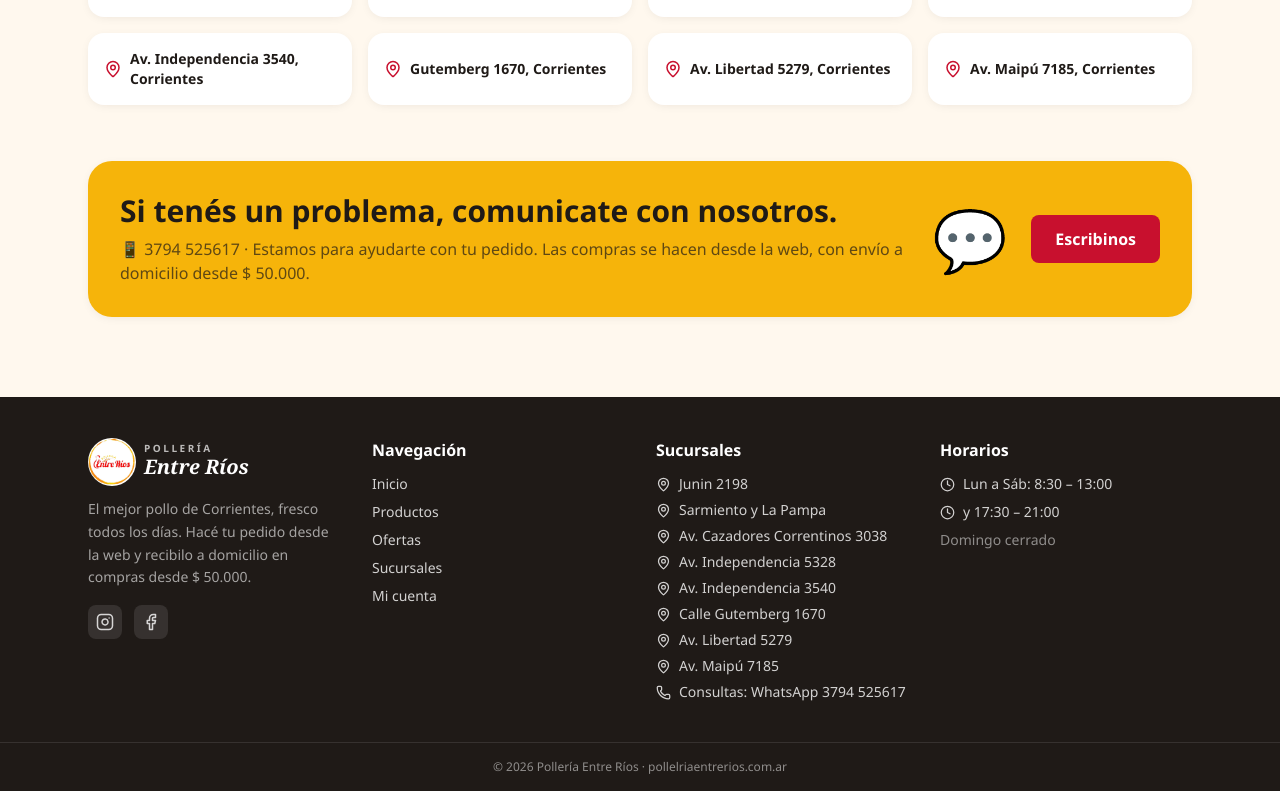
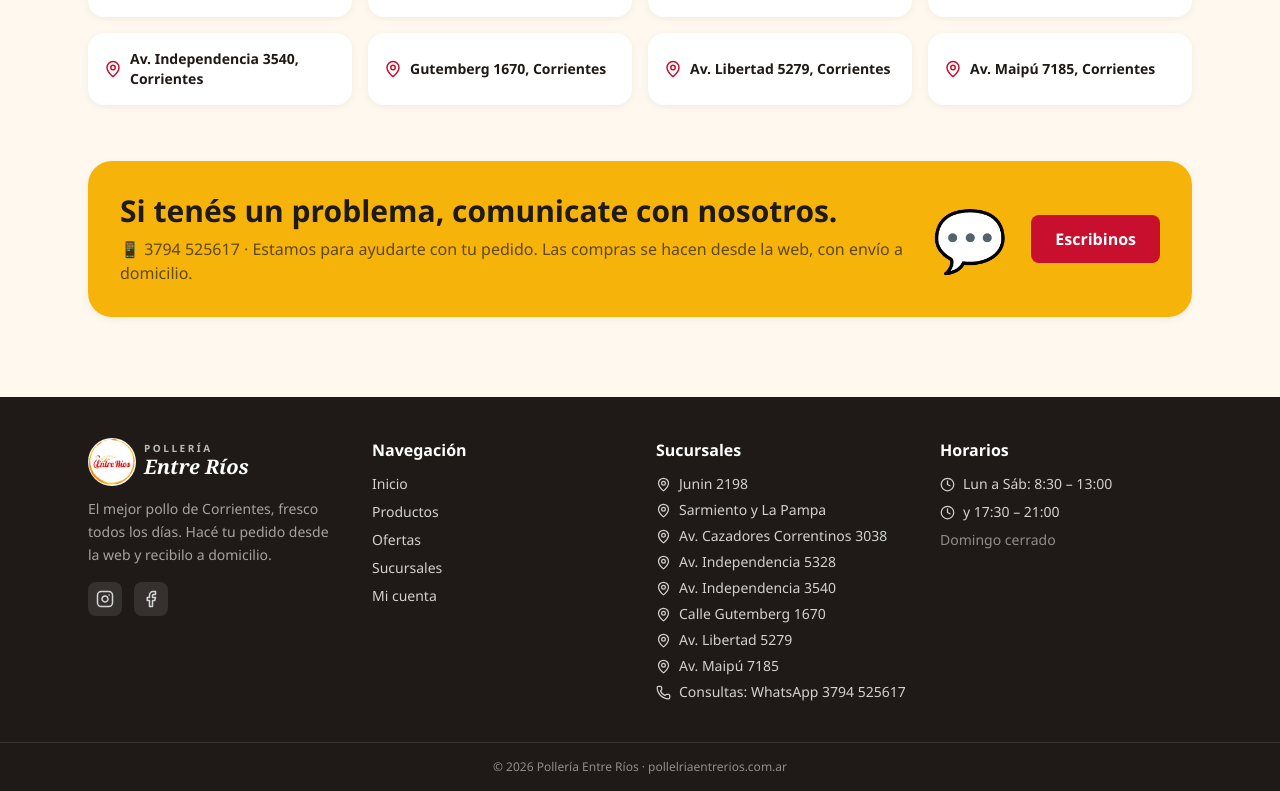
Before and after one commit to ConsultoriaDigital1/Polleria-web, a Next.js app: page / in a window 1280 px wide. Shown: the part 1242-2033 px from the top of the page. Built offline with nearby package versions, Linux system fonts and the light colour scheme; no server answers; the database is empty.

Commit message:
testeando

```diff
--- a/src/app/(store)/page.tsx
+++ b/src/app/(store)/page.tsx
@@ -6,8 +6,6 @@ import { ProductCatalog } from "@/components/store/ProductCatalog";
 import { SuperOfertaHero } from "@/components/store/SuperOfertaHero";
 import { AvisoTurnos } from "@/components/store/AvisoTurnos";
 import { sucursales } from "@/lib/sucursales";
-import { MIN_ENVIO_TOTAL } from "@/lib/geo";
-import { formatARS } from "@/lib/format";
 import {
   WHATSAPP_SOPORTE_TEXTO,
   WHATSAPP_SOPORTE_URL,
@@ -112,7 +110,7 @@ export default async function HomePage() {
             </h3>
             <p className="mt-1 text-xs text-brand-ink/70 md:mt-2 md:text-base">
               📱 {WHATSAPP_VISIBLE} · Estamos para ayudarte con tu pedido. Las compras se hacen
-              desde la web, con envío a domicilio desde {formatARS(MIN_ENVIO_TOTAL)}.
+              desde la web, con envío a domicilio.
             </p>
           </div>
           <span className="text-4xl md:text-6xl" aria-hidden>
@@ -137,7 +135,7 @@ export default async function HomePage() {
           <Feature
             icon={Truck}
             title="Envíos"
-            subtitle={`Desde ${formatARS(MIN_ENVIO_TOTAL)}`}
+            subtitle="A domicilio"
             compact
           />
         </div>
--- a/src/app/layout.tsx
+++ b/src/app/layout.tsx
@@ -5,7 +5,7 @@ import { buildAccentScript } from "@/lib/theme";
 export const metadata: Metadata = {
   title: "Pollería Entre Ríos — El mejor pollo de Corrientes",
   description:
-    "Pollería Entre Ríos, Corrientes: pollo fresco todos los días. Comprá online y recibilo a domicilio en compras desde $50.000. Consultas por WhatsApp al 3794 525617.",
+    "Pollería Entre Ríos, Corrientes: pollo fresco todos los días. Comprá online y recibilo a domicilio. Consultas por WhatsApp al 3794 525617.",
   icons: {
     icon: "/logo.jpg",
     apple: "/logo.jpg",
--- a/src/components/store/Footer.tsx
+++ b/src/components/store/Footer.tsx
@@ -1,8 +1,6 @@
 import Link from "next/link";
 import { MapPin, Phone, Clock, Instagram, Facebook } from "lucide-react";
 import { Logo } from "@/components/Logo";
-import { MIN_ENVIO_TOTAL } from "@/lib/geo";
-import { formatARS } from "@/lib/format";
 import { WHATSAPP_VISIBLE } from "@/lib/whatsapp";
 
 export function Footer() {
@@ -13,7 +11,7 @@ export function Footer() {
           <Logo dark />
           <p className="mt-3 text-sm leading-relaxed text-white/60">
             El mejor pollo de Corrientes, fresco todos los días. Hacé tu pedido desde la web y
-            recibilo a domicilio en compras desde {formatARS(MIN_ENVIO_TOTAL)}.
+            recibilo a domicilio.
           </p>
           <div className="mt-4 flex gap-3">
             <a href="#" aria-label="Instagram" className="rounded-lg bg-white/10 p-2 hover:bg-white/20">
--- a/src/lib/ai.ts
+++ b/src/lib/ai.ts
@@ -1,7 +1,6 @@
 import "server-only";
 import { listProducts } from "./repo";
 import { sucursales } from "./sucursales";
-import { MIN_ENVIO_TOTAL } from "./geo";
 import { formatARS } from "./format";
 
 /**
@@ -60,7 +59,7 @@ REGLAS:
 
 ENVÍOS:
 - Todos los pedidos son con envío a domicilio, solo dentro de la ciudad de Corrientes. NO existe el retiro por sucursal.
-- La compra mínima es de ${formatARS(MIN_ENVIO_TOTAL)}.
+- No hay monto mínimo de compra.
 - Al comprar se elige un rango horario de entrega: 08:00 a 12:00 o 17:00 a 20:00.
 - Las compras hechas a la mañana se reciben a la tarde; las hechas a la tarde, a la mañana del día siguiente.
 - La dirección se carga con calle y altura solamente (sin piso, depto ni barrio).
--- a/src/lib/geo.ts
+++ b/src/lib/geo.ts
@@ -8,7 +8,7 @@
 export const CORRIENTES_CENTER = { lat: -27.4692, lng: -58.8306 };
 
 /** Monto mínimo de compra para poder cerrar el pedido. */
-export const MIN_ENVIO_TOTAL = 50_000;
+export const MIN_ENVIO_TOTAL = 0;
 
 /**
  * Caja que encierra el ejido urbano de Corrientes capital.
```
